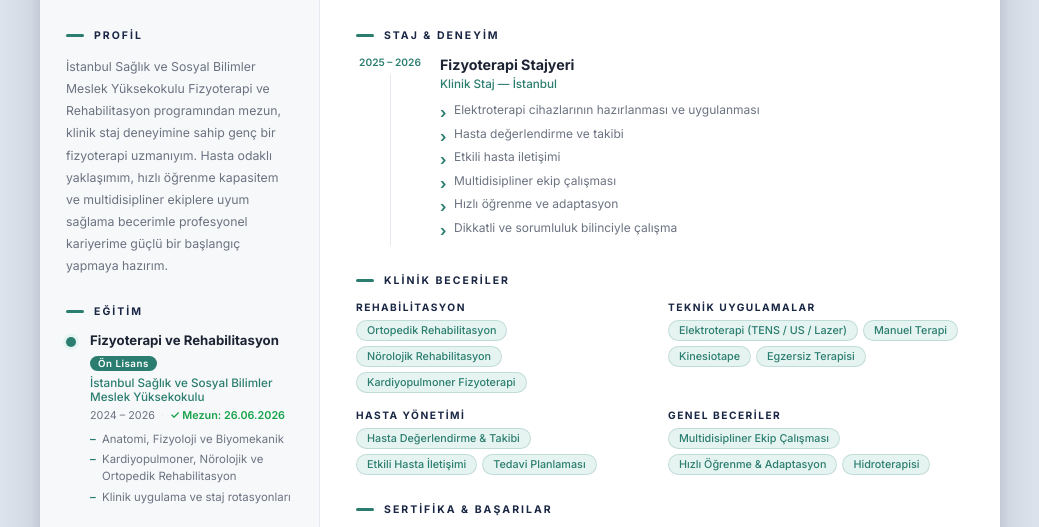
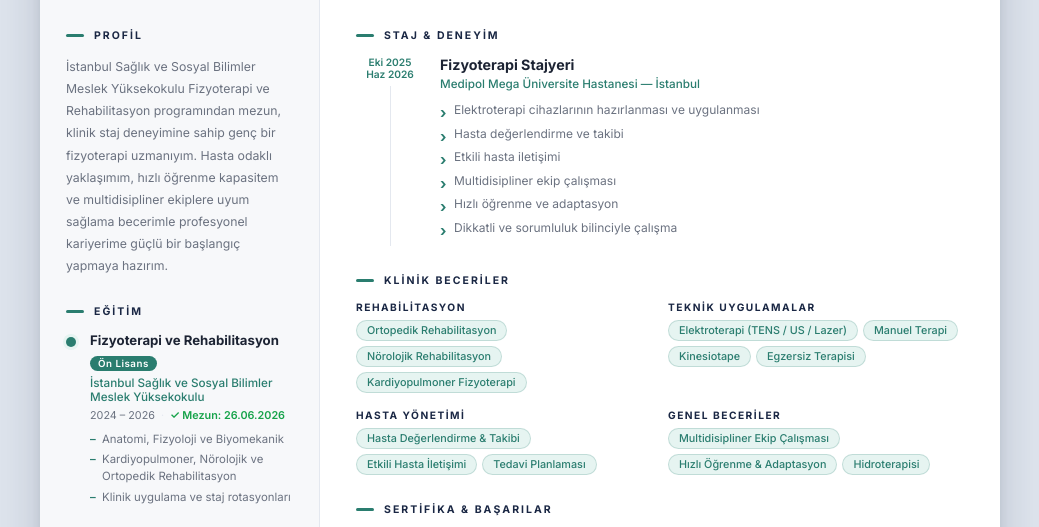
Before and after one commit to resulersurer/sumeyye, a website: page index.html in a window 1280 px wide. Shown: the part 207-734 px from the top of the page, without its empty margins (120-1159 px from the left). Drawn offline with nearby package versions, Linux system fonts and the light colour scheme.

Commit message:
Staj: Medipol Mega Universitesi Hastanesi Eki 2025 - Haz 2026

```diff
--- a/index.html
+++ b/index.html
@@ -136,12 +136,13 @@
 
           <div class="exp-item">
             <div class="exp-left">
-              <p class="exp-date">2025 – 2026</p>
+              <p class="exp-date">Eki 2025</p>
+              <p class="exp-date">Haz 2026</p>
               <div class="exp-line"></div>
             </div>
             <div class="exp-body">
               <p class="exp-role">Fizyoterapi Stajyeri</p>
-              <p class="exp-place">Klinik Staj — İstanbul</p>
+              <p class="exp-place">Medipol Mega Üniversite Hastanesi — İstanbul</p>
               <ul class="exp-list">
                 <li>Elektroterapi cihazlarının hazırlanması ve uygulanması</li>
                 <li>Hasta değerlendirme ve takibi</li>
```
